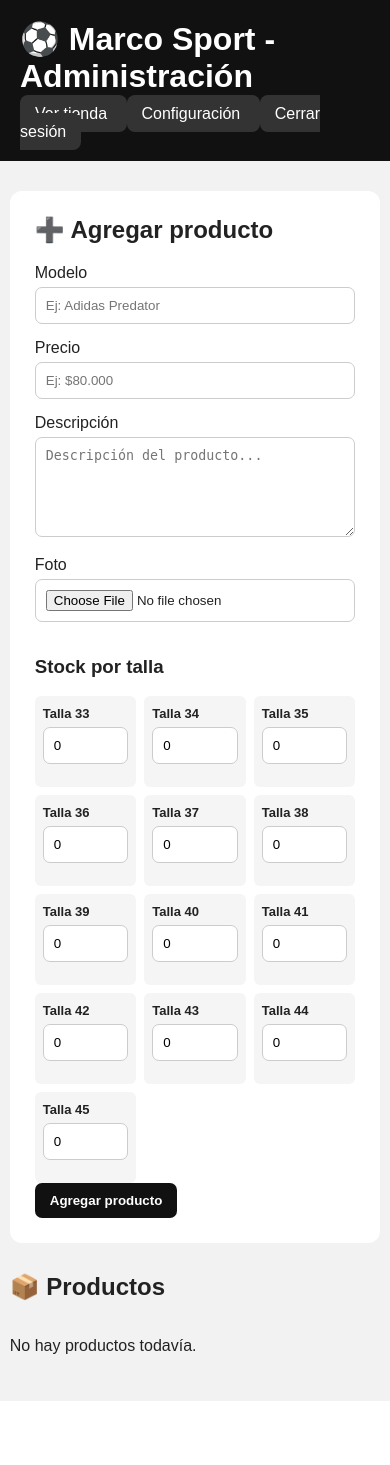
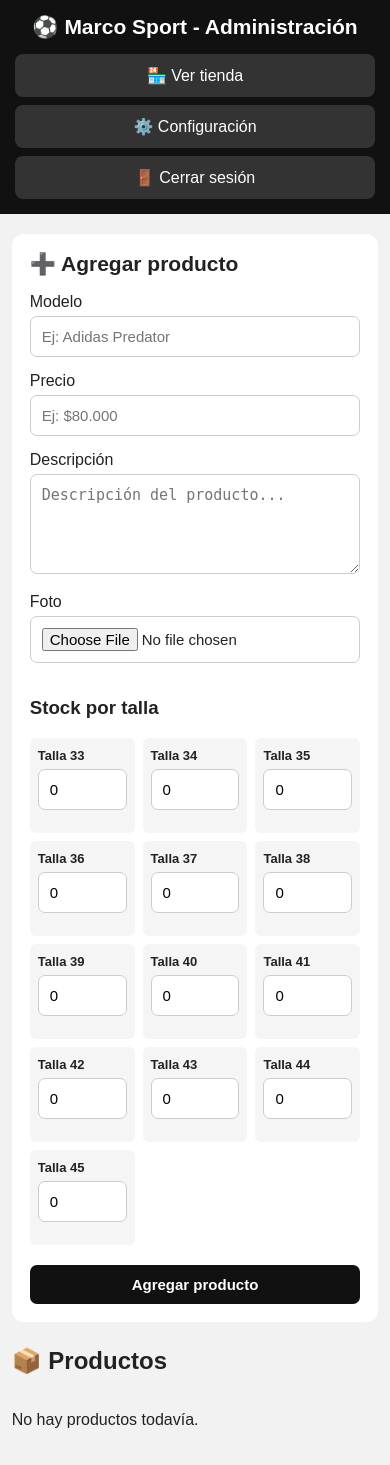
Before and after one commit to marcosalcedobenitez/marco-sport, a Flask app: page /admin in a window 390 px wide. Before the commit the page ends 1401 px from the top, so only its background shows below. Run offline with Flask 3, Linux system fonts and the light colour scheme; a user stored in the database is signed in; data comes from the database, SQL or seed files in the repository; data that the repository does not hold is empty; parts of the project's set-up code (start-up, migrations or seed data) failed here and were passed over.

Commit message:
Mejorar panel admin en celular

```diff
--- a/templates/admin.html
+++ b/templates/admin.html
@@ -30,27 +29,47 @@
         display: flex;
         justify-content: space-between;
         align-items: center;
-            flex-wrap: wrap;
-            gap: 10px;
+        gap: 15px;
     }
 
     header h1 {
         margin: 0;
+        font-size: 24px;
     }
 
-        header a {
+    .menu-admin {
+        display: flex;
+        gap: 10px;
+        flex-wrap: wrap;
+    }
+
+    .menu-admin a {
         color: white;
         text-decoration: none;
         background: #333;
         padding: 10px 15px;
         border-radius: 8px;
+        text-align: center;
+        white-space: nowrap;
     }
+
+    .menu-admin a:hover {
+        background: #444;
+    }
+
+    /* ========================= */
+    /* CONTENEDOR */
+    /* ========================= */
 
     .contenedor {
         width: 95%;
         max-width: 1200px;
         margin: 30px auto;
     }
+
+    /* ========================= */
+    /* FORMULARIO */
+    /* ========================= */
 
     .formulario {
         background: white;
@@ -67,11 +86,12 @@
     textarea,
     select {
         width: 100%;
-            padding: 10px;
+        padding: 11px;
         margin-top: 5px;
         margin-bottom: 15px;
         border: 1px solid #ccc;
         border-radius: 7px;
+        font-size: 15px;
     }
 
     textarea {
@@ -81,16 +101,23 @@
 
     button {
         border: none;
-            padding: 10px 15px;
+        padding: 11px 15px;
         border-radius: 7px;
         cursor: pointer;
         font-weight: bold;
+        font-size: 15px;
     }
 
     .btn-agregar {
         background: #111;
         color: white;
+        width: 100%;
+        margin-top: 10px;
     }
+
+    /* ========================= */
+    /* PRODUCTOS */
+    /* ========================= */
 
     .productos {
         display: grid;
@@ -185,6 +235,7 @@
             minmax(80px, 1fr)
         );
         gap: 8px;
+        margin-bottom: 10px;
     }
 
     .talla-input {
@@ -198,39 +249,122 @@
         font-weight: bold;
     }
 
+    /* ========================= */
+    /* CELULAR */
+    /* ========================= */
+
+    @media (max-width: 700px) {
+
+        header {
+            flex-direction: column;
+            align-items: stretch;
+            padding: 15px;
+        }
+
+        header h1 {
+            text-align: center;
+            font-size: 21px;
+        }
+
+        .menu-admin {
+            display: flex;
+            flex-direction: column;
+            gap: 8px;
+            width: 100%;
+        }
+
+        .menu-admin a {
+            width: 100%;
+            padding: 12px;
+        }
+
+        .contenedor {
+            width: 94%;
+            margin: 20px auto;
+        }
+
+        .formulario {
+            padding: 18px;
+            margin-bottom: 25px;
+        }
+
+        .formulario h2 {
+            font-size: 21px;
+        }
+
+        .productos {
+            grid-template-columns: 1fr;
+            gap: 15px;
+        }
+
+        .producto {
+            padding: 15px;
+        }
+
+        .producto img {
+            height: 240px;
+        }
+
+        .acciones {
+            flex-direction: column;
+            gap: 8px;
+        }
+
+        .btn-editar,
+        .btn-eliminar {
+            width: 100%;
+        }
+
+        .tallas-formulario {
+            grid-template-columns: repeat(3, 1fr);
+        }
+    }
+
+    /* ========================= */
+    /* CELULARES PEQUEÑOS */
+    /* ========================= */
+
+    @media (max-width: 380px) {
+
+        header h1 {
+            font-size: 19px;
+        }
+
+        .formulario {
+            padding: 15px;
+        }
+
+        .producto img {
+            height: 210px;
+        }
+
+        .tallas-formulario {
+            grid-template-columns: repeat(2, 1fr);
+        }
+
+    }
+
 </style>
 
-</head>
+</head><body><header><h1>⚽ Marco Sport - Administración</h1>
 
-<body>
-
-<header>
-
-    <h1>⚽ Marco Sport - Administración</h1>
-
-    <div>
+<div class="menu-admin">
 
     <a href="/">
-            Ver tienda
+        🏪 Ver tienda
     </a>
 
     <a href="/configuracion">
-            Configuración
+        ⚙️ Configuración
     </a>
 
     <a href="/logout">
-            Cerrar sesión
+        🚪 Cerrar sesión
     </a>
 
 </div>
 
-</header>
-
-
-<div class="contenedor">
-
-
-    <!-- ============================= -->
+</header><div class="contenedor"><!-- ============================= -->
 <!-- AGREGAR PRODUCTO -->
 <!-- ============================= -->
 
```
Also changed, not shown: other parts of templates/admin.html (+49 -52 lines). Lines whose indentation alone changed are shown as unchanged.
